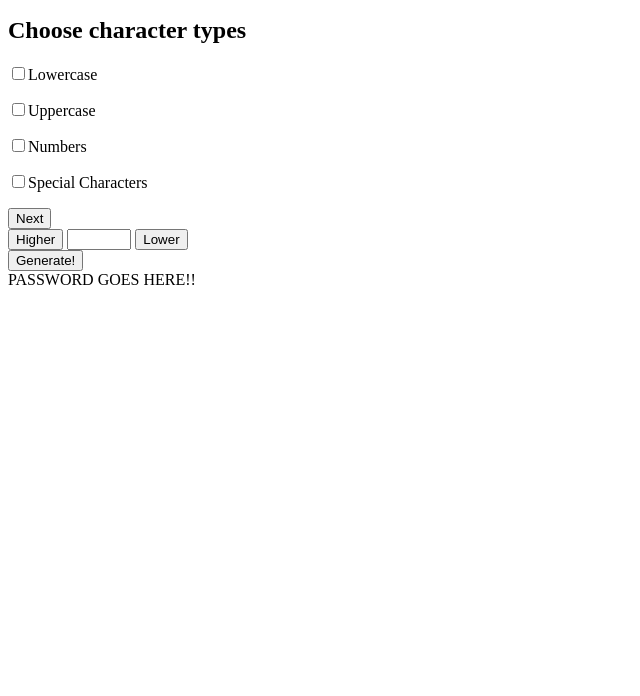
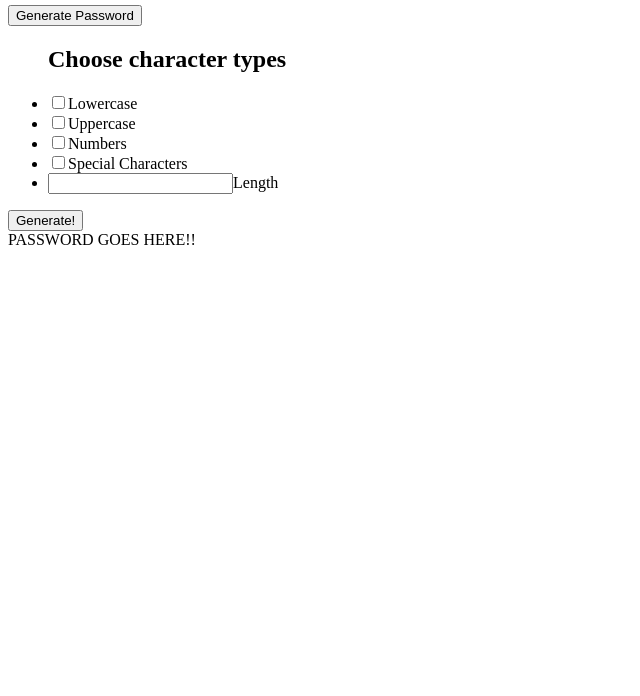
Before and after one commit to dsmithjackson/password-generator.io, a plain HTML site: page index.html in a window 1280 px wide. Shown: the part 104-800 px from the top of the page, without its empty margins (0-640 px from the left). Drawn offline with Linux system fonts and the light colour scheme.

Commit message:
add a list

```diff
--- a/index.html
+++ b/index.html
@@ -5,6 +5,7 @@
     <meta charset="UTF-8">
     <meta name="viewport" content="width=device-width, initial-scale=1.0">
     <title>Document</title>
+    <input id="clickMe" type="button" value="Generate Password" onclick="startPasswordGeneration();" />
 </head>
 
 <body>
@@ -14,20 +15,18 @@
             <div>
                 <button>Generate Password</button>
             </div>
+            <form>
+                <ul>
+                <h2>Choose character types</h2>
+                <li><input name='lowercase' type='checkbox'/><label for='lowercase'>Lowercase</label></li>
+                <li><input name='uppercase' type='checkbox'/><label for='uppercase'>Uppercase</label></li>
+                <li><input name='numbers' type='checkbox'/><label for='numbers'>Numbers</label></li>
+                <li><input name='special' type='checkbox'/><label for='special'>Special Characters</label></li>
+                <li><input name = 'length' type="text"/><label for='length'>Length</label></li>
+                </ul>
+            </form>
             <div>
-                <h2>Choose character types</h2>
-                <p><input name='lowercase' type='checkbox'/><label for='lowercase'>Lowercase</label></p>
-                <p><input name='uppercase' type='checkbox'/><label for='uppercase'>Uppercase</label></p>
-                <p><input name='numbers' type='checkbox'/><label for='numbers'>Numbers</label></p>
-                <p><input name='special' type='checkbox'/><label for='special'>Special Characters</label></p>
-                <button>Next</button>
-            </div>
-            <div>
-                <div>
-                    <button>Higher</button>
-                    <input min="8" max="128" type='number'>
-                    <button>Lower</button>
-                </div>
+
                 <button>Generate!</button>
             </div>
             <div>
--- a/password_functions.js
+++ b/password_functions.js
@@ -25,7 +25,21 @@ function randomIndex(array) {
 }
 
 function pickType() {
-    let letterTypes = Object.keys(LETTERS);
+    let letterTypes = [];
+
+    if(useLarge) {
+        letterTypes.push(LETTERS.LARGELETTER);
+    }
+    if(useSmall){
+        letterTypes.push(LETTERS.SMALLLETTER);
+    }
+    if(useSpecial){
+        letterTypes.push(LETTERS.SPECIALCHAR);
+    }
+    if(useNumber){
+        letterTypes.push(LETTERS.NUMBERS);
+    }
+
     let selection = randomIndex(letterTypes)
     return selection;
 }
@@ -53,7 +67,7 @@ function createPassword() {
     console.log(passwordString);
 }
 
-
+// This function shows the prompt for length and validates it
 function validateLength() {
     chosenLength = prompt("Length?", 8);
     if (chosenLength < 8 || chosenLength > 128) {
@@ -69,3 +83,5 @@ function startPasswordGeneration() {
     useSpecial = prompt('Use Special', true);
     validateLength();
 }
+
+//document.getElementById("clickMe").onclick = startPasswordGeneration;
```
